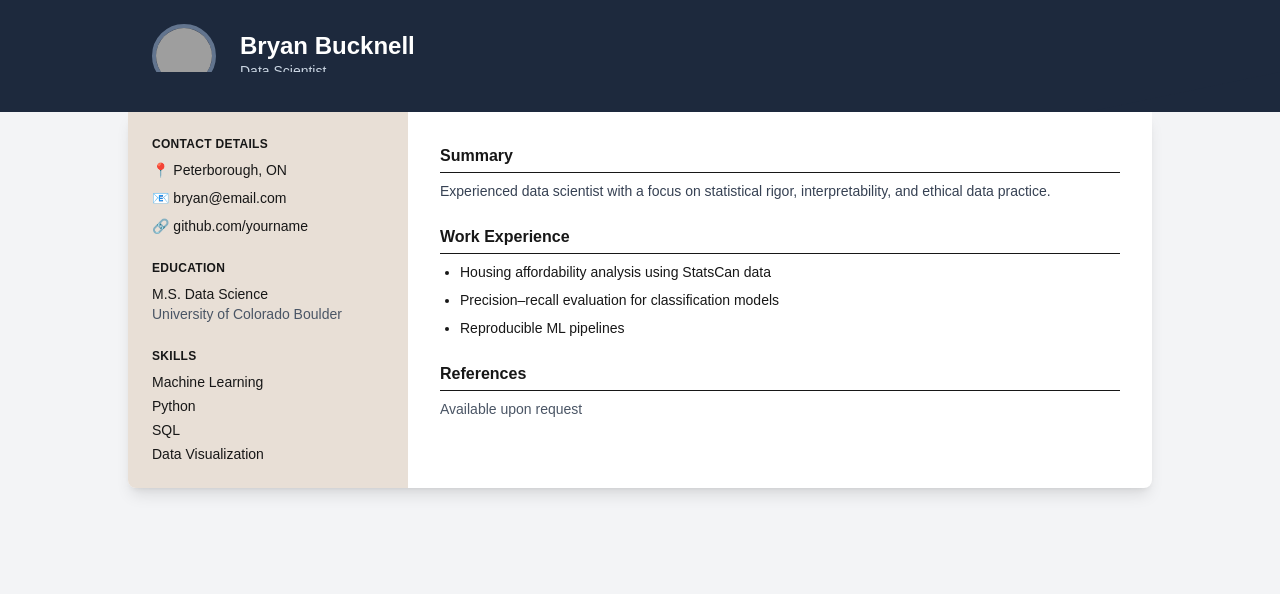
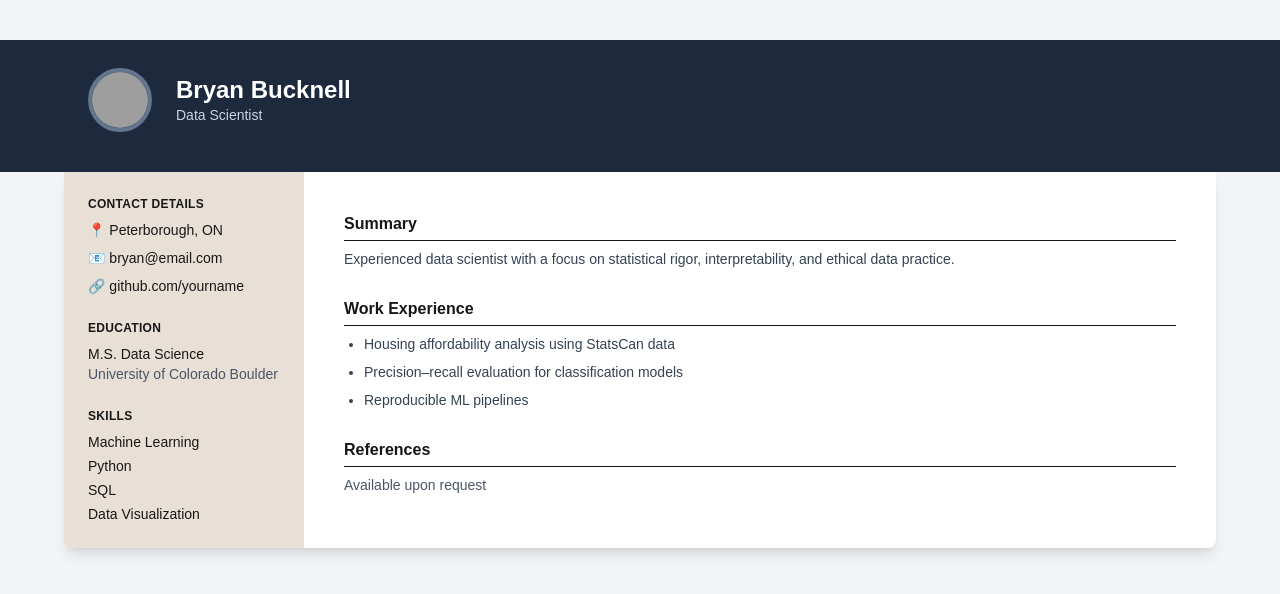
Before and after one commit to BryanB-prog/ThreePillars, a Next.js app: page /resume in a window 1280 px wide. Shown: the top 594 px of the page. Built offline with nearby package versions, Linux system fonts and the light colour scheme; grey boxes are pictures that could not be loaded.

Commit message:
Update page.tsx

```diff
--- a/app/resume/page.tsx
+++ b/app/resume/page.tsx
@@ -2,24 +2,33 @@
 
 function ResumeHeader() {
   return (
-    <header className="relative bg-slate-800 text-white">
-      <div className="max-w-5xl mx-auto px-6 py-6 flex items-center gap-6">
+    <header className="bg-slate-800 text-white">
+      {/* The same width wrapper as the resume body */}
+      <div className="max-w-6xl mx-auto px-6 pt-7 pb-10 relative">
+        <div className="flex items-center gap-6">
           <img
             src="/profile.jpg"
             alt="Profile"
             className="w-16 h-16 rounded-full border-4 border-slate-500"
           />
           <div>
-          <h1 className="text-2xl font-semibold leading-tight">Bryan Bucknell</h1>
+            <h1 className="text-2xl font-semibold leading-tight">
+              Bryan Bucknell
+            </h1>
             <p className="text-slate-300 text-sm">Data Scientist</p>
           </div>
         </div>
 
-      <div className="absolute bottom-0 left-0 w-full overflow-hidden leading-none">
+        {/* Angled bottom edge that visually points toward the sidebar */}
+        <div className="absolute left-0 bottom-0 w-full h-10 overflow-hidden">
           <div
-          className="h-10 bg-slate-800"
-          style={{ clipPath: "polygon(0 0, 100% 0, 85% 100%, 0% 100%)" }}
+            className="w-full h-full bg-slate-800"
+            style={{
+              // This creates a notch/angle similar to the example header
+              clipPath: "polygon(0 0, 100% 0, 100% 100%, 22% 100%)",
+            }}
           />
+        </div>
       </div>
     </header>
   );
@@ -27,12 +36,12 @@ function ResumeHeader() {
 
 export default function ResumePage() {
   return (
-    <main className="min-h-screen bg-gray-100">
-      {/* ✅ Render the header */}
+    <main className="min-h-screen bg-gray-100 py-10">
+      {/* Header is same width as the resume card */}
       <ResumeHeader />
 
-      <div className="max-w-5xl mx-auto bg-white shadow-lg rounded-b-lg overflow-hidden md:grid md:grid-cols-[280px_1fr]">
-        {/* LEFT SIDEBAR */}
+      <div className="max-w-6xl mx-auto bg-white shadow-lg rounded-b-lg overflow-hidden md:grid md:grid-cols-[240px_1fr]">
+        {/* Sidebar slightly narrower */}
         <aside className="bg-[#e8dfd6] p-6 text-sm">
           <section className="space-y-2">
             <h2 className="font-semibold uppercase text-xs tracking-wide">
@@ -64,8 +73,8 @@ export default function ResumePage() {
           </section>
         </aside>
 
-        {/* MAIN CONTENT */}
-        <section className="p-8 space-y-6">
+        {/* Main content wider by giving it more of the grid */}
+        <section className="p-8 md:p-10 space-y-7">
           <section>
             <h2 className="font-semibold border-b pb-1 mb-2">Summary</h2>
             <p className="text-sm text-gray-700">
@@ -76,7 +85,7 @@ export default function ResumePage() {
 
           <section>
             <h2 className="font-semibold border-b pb-1 mb-2">Work Experience</h2>
-            <ul className="list-disc ml-5 text-sm space-y-2">
+            <ul className="list-disc ml-5 text-sm space-y-2 text-gray-700">
               <li>Housing affordability analysis using StatsCan data</li>
               <li>Precision–recall evaluation for classification models</li>
               <li>Reproducible ML pipelines</li>
```
Lines whose indentation alone changed are shown as unchanged.
